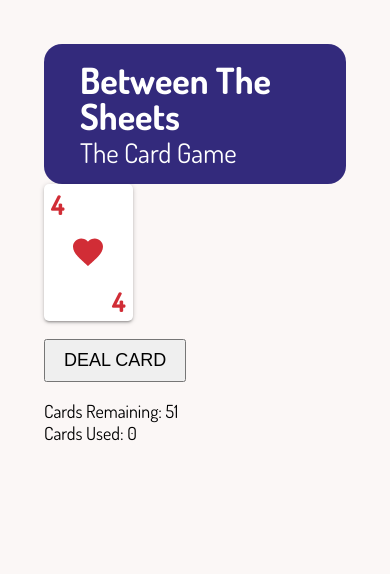
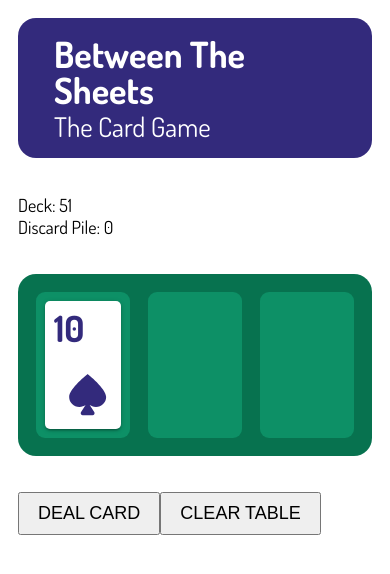
Before and after one commit to psnoonan/bts-cardgame, a Vue app: page / in a window 390 px wide. Both pictures are taken after a click on the button "DEAL CARD". Shown: the top 574 px of the page. Built offline with nearby package versions, Linux system fonts and the light colour scheme.

Commit message:
Update layout

```diff
--- a/src/App.vue
+++ b/src/App.vue
@@ -5,10 +5,36 @@
 </template>
 
 <style lang="scss">
+*,
+*:before,
+*:after {
+    box-sizing: border-box;
+}
 html {
     padding: 2rem;
     font-size: 18px;
     font-family: Dosis, sans-serif;
-    background-color: #fbf7f6;
+    background-color: #fff;
+    text-size-adjust: 100%;
+    -moz-osx-font-smoothing: grayscale;
+    -webkit-font-smoothing: antialiased;
+}
+body {
+    margin: 0;
+}
+h1,
+h2,
+h3,
+h4,
+h5,
+h6 {
+    line-height: 1;
+    margin: 0;
+    padding: 0;
+}
+@media screen and (max-width: 400px) {
+    html {
+        padding: 1rem;
+    }
 }
 </style>
--- /dev/null
+++ b/src/components/feed.vue
@@ -0,0 +1,17 @@
+<template>
+    <ul class="feed">
+        <li v-for="(line, index) in feed" :key="index">{{ line }}</li>
+    </ul>
+</template>
+
+<script>
+export default {
+    name: 'Feed',
+    props: {
+        feed: {
+            type: Array,
+            required: true,
+        },
+    },
+};
+</script>
--- a/src/components/hand.vue
+++ /dev/null
@@ -1,70 +0,0 @@
-<template>
-    <transition-group name="fade-down" tag="div" class="hand">
-        <PlayingCard
-            v-for="(card, index) in hand"
-            :key="`${card.label}-${index}`"
-            :card="card"
-            :class="cardPosition(index)"
-        />
-    </transition-group>
-</template>
-
-<script>
-import PlayingCard from '@/components/playing-card';
-
-export default {
-    name: 'Hand',
-    components: {
-        PlayingCard,
-    },
-    props: {
-        hand: {
-            type: Array,
-            required: true,
-        },
-    },
-    methods: {
-        cardPosition(index) {
-            switch (index) {
-                case 0:
-                    return 'first';
-                case 1:
-                    return 'third';
-                case 3:
-                    return 'second';
-            }
-        },
-    },
-};
-</script>
-
-<style lang="scss" scoped>
-.hand {
-    display: grid;
-    grid-template-columns: 1fr 1fr 1fr;
-    grid-template-areas: 'first second third';
-    grid-gap: 1rem;
-    width: 100%;
-    max-width: 400px;
-    margin-bottom: 1rem;
-}
-.first {
-    grid-area: first;
-}
-.second {
-    grid-area: second;
-}
-.third {
-    grid-area: third;
-}
-
-.fade-down-enter-active,
-.fade-down-leave-active {
-    transition: all 250ms cubic-bezier(0.25, 0.8, 0.25, 1);
-}
-.fade-down-enter,
-.fade-down-leave-to {
-    opacity: 0;
-    transform: translateY(-25%);
-}
-</style>
--- a/src/components/layout/header.vue
+++ b/src/components/layout/header.vue
@@ -24,11 +24,6 @@ header {
     border-radius: 1rem;
     background-color: #332a7c;
     color: #fff;
-    h1,
-    h2 {
-        margin: 0;
-        line-height: 1;
-    }
     h1 {
         margin-bottom: 0.25rem;
     }
--- a/src/components/playing-card.vue
+++ b/src/components/playing-card.vue
@@ -1,6 +1,6 @@
 <template>
     <div :class="['playing-card', card.suit]">
-        <div class="label top-left">
+        <div class="label">
             {{ card.label }}
             <IconBase
                 v-if="card.label === 'A' && card.value"
@@ -19,8 +19,6 @@
             stroke="none"
             class="suit"
         />
-
-        <div class="label bottom-right">{{ card.label }}</div>
     </div>
 </template>
 
@@ -48,57 +46,80 @@ export default {
 
 <style lang="scss" scoped>
 .playing-card {
-    position: relative;
-    height: 0;
-    // playing card ratio
-    padding-top: 350 / 225 * 100%;
-    line-height: 1rem;
-    font-size: 1.5rem;
-    font-weight: bold;
+    display: flex;
+    flex-direction: column;
+    justify-content: space-between;
+    padding: 1rem;
     background-color: #fff;
     box-shadow: 0 1px 5px rgba(0, 0, 0, 0.2), 0 2px 2px rgba(0, 0, 0, 0.14),
         0 3px 1px -2px rgba(0, 0, 0, 0.12);
     border-radius: 5px;
     &.hearts,
     &.diamonds {
-        color: #d12d36;
+        color: #f25767;
     }
     &.clubs,
     &.spades {
-        color: #000;
+        color: #332a7c;
     }
 }
 .label {
-    position: absolute;
-    --pad: 8%;
-    font-size: 1.5rem;
-    &.top-left {
-        top: var(--pad);
-        left: var(--pad);
     display: flex;
     align-items: center;
+    font-weight: bold;
+    font-size: 76px;
+    line-height: 1;
     .ace-value {
         width: 1rem;
         margin-left: 5px;
         fill: currentColor;
+        display: flex;
+        align-items: center;
         &.low {
-                transform: translateY(3px);
+            transform: translateY(5px);
         }
         &.high {
-                transform: translateY(-4px);
+            transform: translateY(-7px);
         }
     }
 }
-    &.bottom-right {
-        bottom: var(--pad);
-        right: var(--pad);
+.suit {
+    align-self: flex-end;
+    width: 85%;
+}
+@media screen and (max-width: 1400px) {
+    .label {
+        font-size: 60px;
     }
 }
-.suit {
-    position: absolute;
-    top: 50%;
-    left: 50%;
-    transform: translate(-50%, -50%);
-    width: 2rem;
+@media screen and (max-width: 990px) {
+    .label {
+        font-size: 76px;
+    }
+}
+@media screen and (max-width: 850px) {
+    .label {
+        font-size: 60px;
+    }
+}
+@media screen and (max-width: 750px) {
+    .label {
+        font-size: 76px;
+    }
+}
+@media screen and (max-width: 550px) {
+    .label {
+        font-size: 48px;
+    }
+}
+@media screen and (max-width: 450px) {
+    .playing-card {
+        padding: 0.5rem;
+    }
+}
+@media screen and (max-width: 400px) {
+    .label {
+        font-size: 36px;
+    }
 }
 </style>
--- /dev/null
+++ b/src/components/table.vue
@@ -0,0 +1,99 @@
+<template>
+    <div class="table">
+        <div
+            v-for="i in 3"
+            :key="i"
+            :class="['spot', `spot--${spotPosition(i - 1)}`]"
+        >
+            <transition name="fade-down">
+                <PlayingCard
+                    v-if="table[i - 1]"
+                    :card="table[i - 1]"
+                    class="card"
+                />
+            </transition>
+        </div>
+    </div>
+</template>
+
+<script>
+import PlayingCard from '@/components/playing-card';
+
+export default {
+    name: 'Table',
+    components: {
+        PlayingCard,
+    },
+    props: {
+        table: {
+            type: Array,
+            required: true,
+        },
+    },
+    methods: {
+        spotPosition(index) {
+            switch (index) {
+                case 0:
+                    return 'first';
+                case 1:
+                    return 'second';
+                case 2:
+                    return 'your';
+            }
+        },
+    },
+};
+</script>
+
+<style lang="scss" scoped>
+.table {
+    display: grid;
+    grid-template-columns: 1fr 1fr 1fr;
+    grid-template-areas: 'first your second';
+    grid-gap: 1rem;
+    width: 100%;
+    padding: 2rem;
+    border-radius: 1rem;
+    background-color: #07724f;
+}
+.spot {
+    position: relative;
+    background-color: #0d9066;
+    height: 0;
+    // playing card ratio
+    padding-top: 350 / 225 * 100%;
+    border-radius: 0.5rem;
+    &.spot--first {
+        grid-area: first;
+    }
+    &.spot--second {
+        grid-area: second;
+    }
+    &.spot--your {
+        grid-area: your;
+    }
+}
+.card {
+    position: absolute;
+    top: 0.5rem;
+    right: 0.5rem;
+    bottom: 0.5rem;
+    left: 0.5rem;
+}
+
+.fade-down-enter-active,
+.fade-down-leave-active {
+    transition: all 250ms cubic-bezier(0.25, 0.8, 0.25, 1);
+}
+.fade-down-enter,
+.fade-down-leave-to {
+    opacity: 0;
+    transform: translateY(-25%);
+}
+
+@media screen and (max-width: 500px) {
+    .table {
+        padding: 1rem;
+    }
+}
+</style>
--- a/src/views/Home.vue
+++ b/src/views/Home.vue
@@ -1,33 +1,26 @@
 <template>
     <div class="home">
-        <LayoutHeader />
+        <LayoutHeader class="layout-header" />
 
-        <Hand :hand="hand" />
+        <Table :table="table" class="layout-table" />
 
-        <div v-if="result" class="result">
-            <span class="label">Result: </span>
-            <span>{{ result }}</span>
+        <div class="layout-actions">
+            <button @click="dealCard">
+                Deal Card
+            </button>
+
+            <button @click="clearTable">
+                Clear Table
+            </button>
         </div>
 
-        <div class="actions">
-            <transition name="fade" mode="out-in">
-                <button
-                    v-if="deckLive.length <= shuffleLimit"
-                    key="shuffle"
-                    @click="shuffle"
-                >
-                    Shuffle
-                </button>
+        <Feed :feed="feed" class="layout-feed" />
 
-                <button v-else key="deal" @click="dealCard">
-                    Deal Card
-                </button>
-            </transition>
+        <div class="info">
+            <div class="counts">
+                <div>Deck: {{ deckLive.length }}</div>
+                <div>Discard Pile: {{ deckUsed.length }}</div>
             </div>
-
-        <div class="counts">
-            <div>Cards Remaining: {{ deckLive.length }}</div>
-            <div>Cards Used: {{ deckUsed.length }}</div>
         </div>
     </div>
 </template>
@@ -36,41 +29,43 @@
 import deckSeed from '@/helpers/deck-seed';
 
 import LayoutHeader from '@/components/layout/header';
-import Hand from '@/components/hand';
+import Table from '@/components/table';
+import Feed from '@/components/feed';
 
 export default {
     name: 'Home',
     components: {
         LayoutHeader,
-        Hand,
+        Table,
+        Feed,
     },
     data() {
         return {
             shuffleLimit: 5,
             deckLive: [],
             deckUsed: [],
-            hand: [],
-            result: '',
+            table: [],
+            feed: [],
         };
     },
     computed: {
         firstCard() {
-            return this.hand[0];
+            return this.table[0];
         },
         secondCard() {
-            return this.hand[1];
+            return this.table[1];
         },
         yourCard() {
-            return this.hand[2];
+            return this.table[2];
         },
     },
-    created() {
+    async created() {
         this.deckUsed = deckSeed;
-        this.shuffle();
+        await this.shuffle();
     },
     methods: {
         shuffle() {
-            // assign used deck to variable for typing ease
+            return new Promise(resolve => {
                 const arr = this.deckUsed;
                 for (let i = arr.length - 1; i > 0; i--) {
                     // Set j to random index from 0 to i
@@ -82,28 +77,27 @@ export default {
                 this.deckLive.push(...arr);
                 // reset used deck
                 this.deckUsed = [];
+                resolve();
+            });
         },
         async dealCard() {
-            if (this.deckLive.length > this.shuffleLimit) {
+            if (this.deckLive.length <= this.shuffleLimit) {
+                await this.shuffle();
+            }
             const card = this.getRandomCard();
-                this.hand.push(card);
-                if (card.value === null && this.hand.length <= 2) {
+            this.table.push(card);
+            if (card.value === null && this.table.length <= 2) {
                 card.value = await this.getAceValue();
             }
-                if (this.hand.length === 2) {
+            if (this.table.length === 2) {
                 const willPlay = await this.getChoice();
                 if (!willPlay) {
-                        this.clearHand();
+                    this.clearTable();
                 } else {
                     this.dealCard();
                 }
-                } else if (this.hand.length === 3) {
-                    this.result = this.getResult();
-                    await this.displayResult(this.result);
-                    this.clearHand();
-                }
-            } else {
-                alert('You need to shuffle');
+            } else if (this.table.length === 3) {
+                this.feed.unshift(this.getResult());
             }
         },
         getRandomCard() {
@@ -170,22 +164,14 @@ export default {
             }
             return message;
         },
-        displayResult(result) {
-            return new Promise(resolve => {
-                setTimeout(() => {
-                    alert(result);
-                    resolve();
-                }, 100);
-            });
-        },
-        clearHand() {
-            this.hand.forEach(card => {
+        clearTable() {
+            this.table.forEach(card => {
                 if (card.label === 'A') {
                     card.value = null;
                 }
                 this.deckUsed.push(card);
             });
-            this.hand = [];
+            this.table = [];
             this.result = '';
         },
     },
@@ -193,6 +179,38 @@ export default {
 </script>
 
 <style lang="scss" scoped>
+.home {
+    width: 100%;
+    max-width: 1600px;
+    margin: 0 auto;
+    display: grid;
+    grid-template-columns: 3fr 4fr 3fr;
+    grid-gap: 2rem;
+    grid-template-areas:
+        'header header header'
+        'feed info players'
+        'feed table players'
+        'feed actions players';
+}
+.layout-header {
+    grid-area: header;
+}
+.layout-results {
+    grid-area: results;
+}
+.layout-table {
+    grid-area: table;
+    align-self: center;
+}
+.layout-actions {
+    grid-area: actions;
+}
+.layout-feed {
+    grid-area: feed;
+}
+.info {
+    grid-area: info;
+}
 h2 {
     margin: 0 0 0.5rem 0;
     line-height: 1;
@@ -232,4 +250,32 @@ button {
 .fade-leave-to {
     opacity: 0;
 }
+
+@media screen and (max-width: 1200px) {
+    .home {
+        grid-template-columns: 2.5fr 5fr 2.5fr;
+    }
+}
+@media screen and (max-width: 990px) {
+    .home {
+        grid-template-columns: 6fr 3fr;
+        grid-template-areas:
+            'header header'
+            'info players'
+            'table players'
+            'actions players'
+            'feed players';
+    }
+}
+@media screen and (max-width: 750px) {
+    .home {
+        grid-template-columns: 1fr 1fr;
+        grid-template-areas:
+            'header header'
+            'info info'
+            'table table'
+            'actions actions'
+            'feed players';
+    }
+}
 </style>
```
Lines whose indentation alone changed are shown as unchanged.
